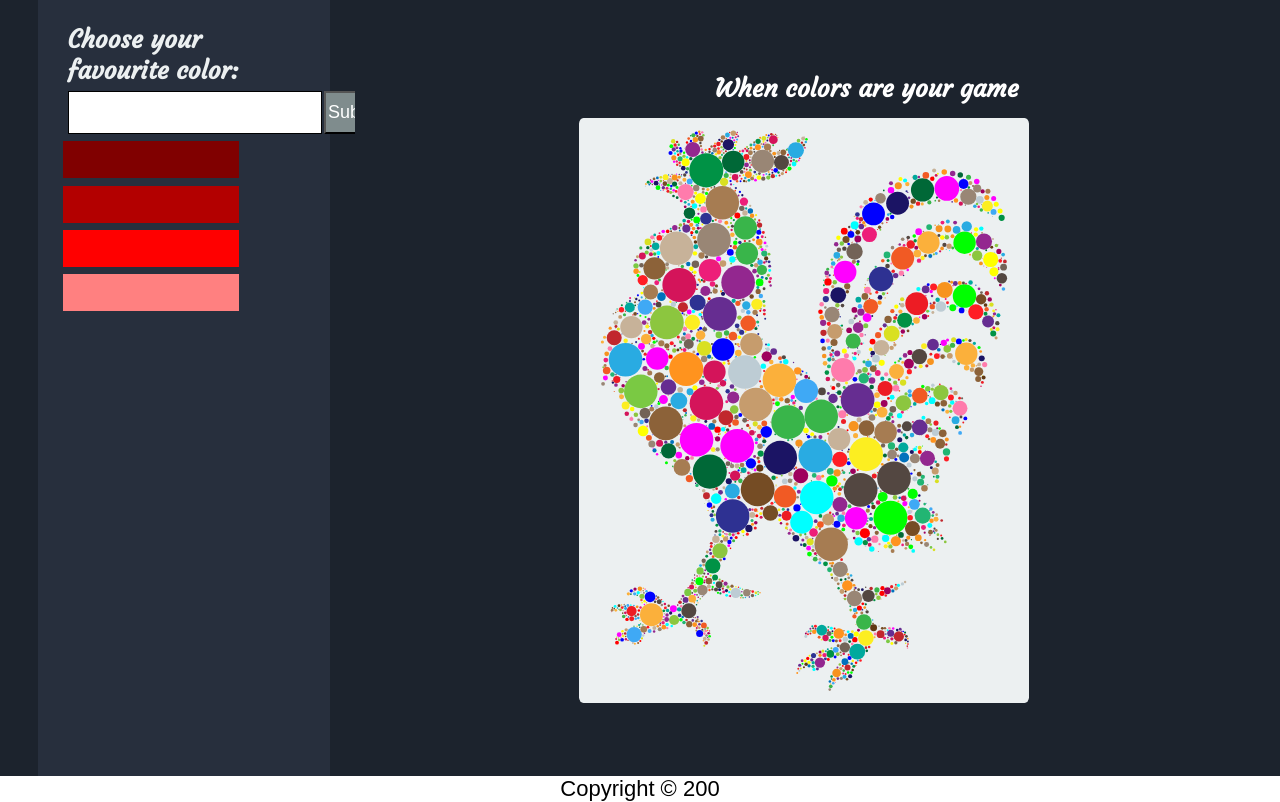
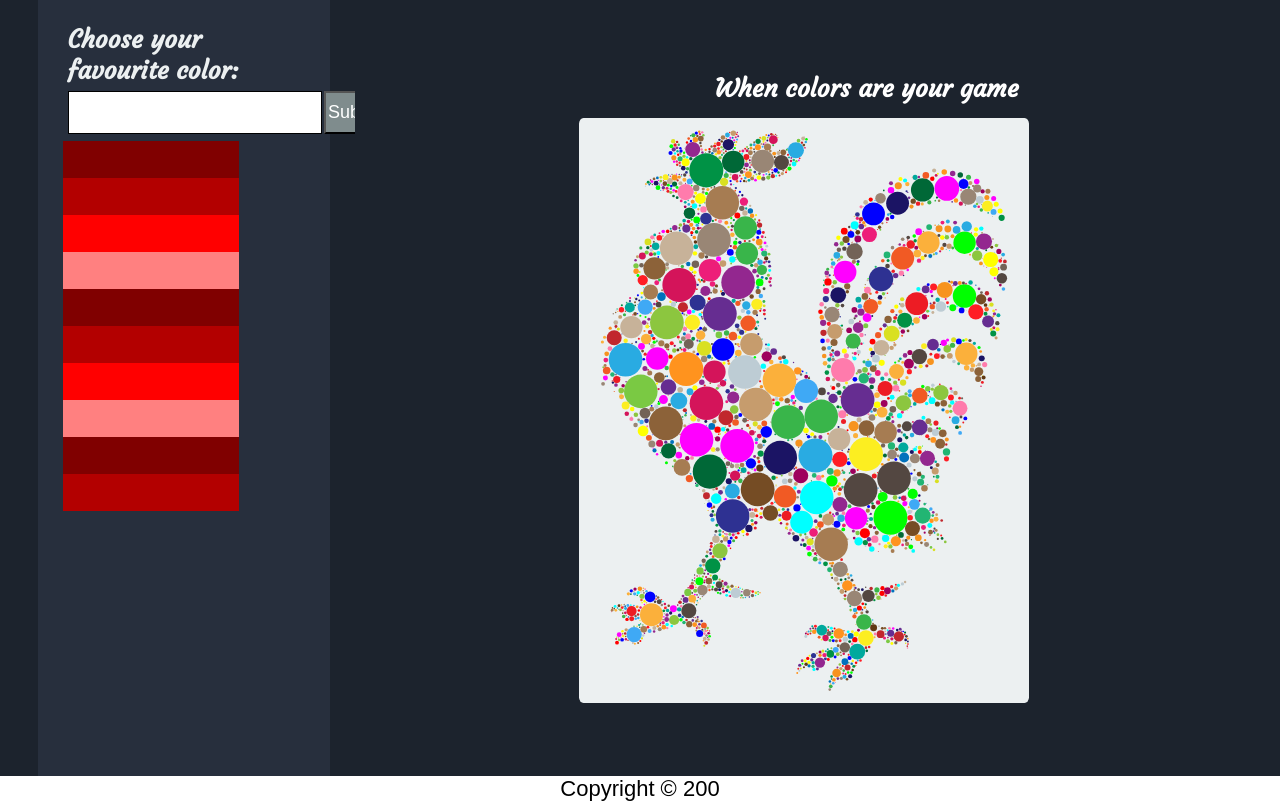
Before and after one commit to Walidmash/200Palette, a website: page public/index.html in a window 1280 px wide. Drawn offline with Linux system fonts and the light colour scheme.

Commit message:
testing paletts design and refactoring it

```diff
--- a/public/index.html
+++ b/public/index.html
@@ -2512,23 +2512,21 @@
             <form id="inputForm" action="index.html" method="post">
 
                 <input list="colors" type="text" name="myInput" id="myInput" value="">
+                <input class="subBtn" type="submit" name="submit" value="Submit">
                 <datalist id="colors">
-
                 </datalist>
-                <input class="subBtn" type="submit" name="submit" value="Submit">
             </form>
             <ul>
-                <li style="background: #800000;"> </li>
-            </ul>
-
-            <ul>
-                <li style="background:#b30000;"> </li>
-            </ul>
-            <ul>
-                <li style="background: #ff0000;"> </li>
-            </ul>
-            <ul>
-                <li style="background: #ff8080;"> </li>
+              <li style="background: #800000;"> </li>
+              <li style="background:#b30000;"> </li>
+              <li style="background: #ff0000;"> </li>
+              <li style="background: #ff8080;"> </li>
+              <li style="background: #800000;"> </li>
+              <li style="background:#b30000;"> </li>
+              <li style="background: #ff0000;"> </li>
+              <li style="background: #ff8080;"> </li>
+              <li style="background: #800000;"> </li>
+              <li style="background:#b30000;"> </li>
             </ul>
         </div>
     </div>
--- a/public/js/index.js
+++ b/public/js/index.js
@@ -29,7 +29,7 @@
         });
       }else if(sugestions.length){
         note.innerHTML = '<h4 class="error">Sorry :( We dont provide this color : '+ myColor + '</h4>'+
-                          '<h5>do you mean '+ sugestions[0] +' ?</h5>'
+                          '<h4>do you mean '+ sugestions[0] +' ?</h4>'
       }else {
         note.innerHTML = '<h4 class="error">Sorry :( We dont provide this color : '+ myColor + '</h4>';
       }
```
